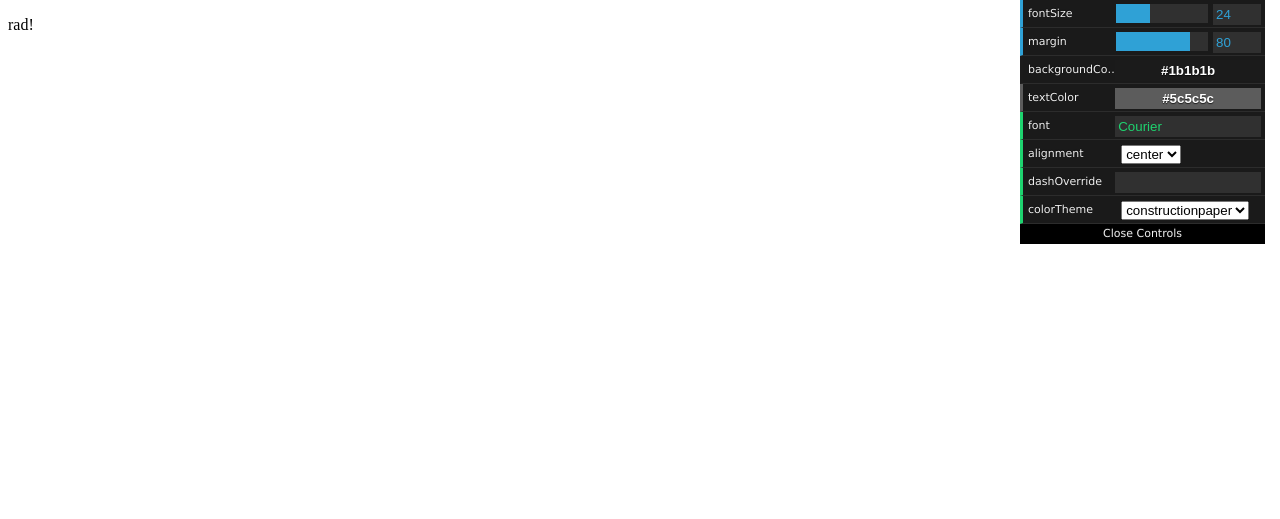
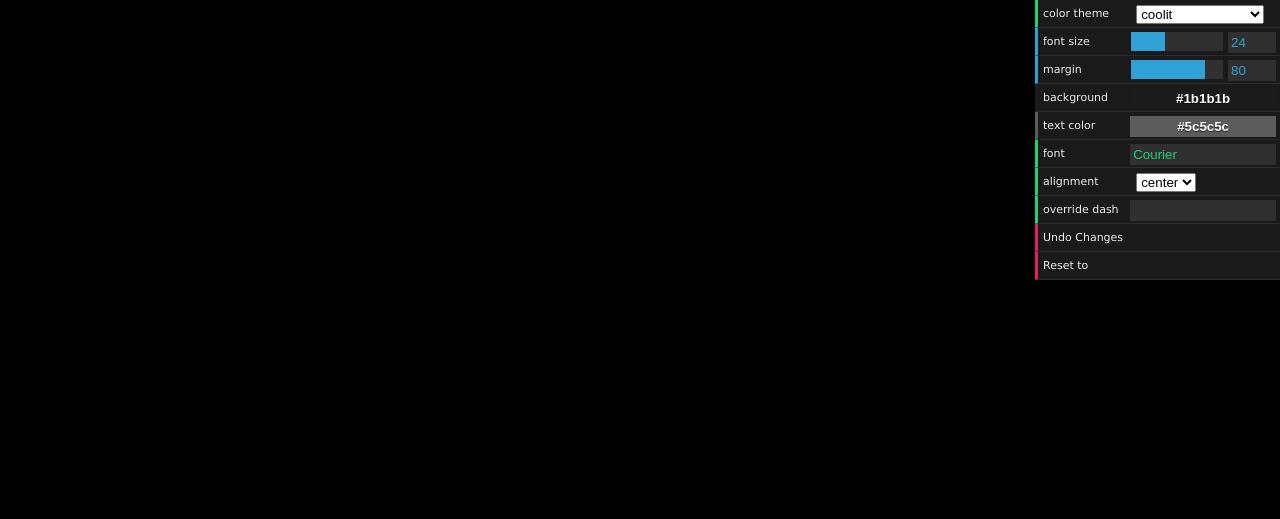
Before and after one commit to Mierenga/color-pattern-tabs-for-ultimate-guitar, a browser extension: page index.html in a window 1280 px wide. Drawn offline with Linux system fonts and the light colour scheme.

Commit message:
Updated options menu to use local storage to save settings and add undo and reset buttons

```diff
--- a/index.html
+++ b/index.html
@@ -3,8 +3,13 @@
   <head>
     <style>
 body {
-  width: 400px;
-  height: 500px;
+  width: 100%;
+  height: 100%;
+  margin:0;
+  background: black;
+}
+.dg.a {
+  margin-right: 0 !important;
 }
     </style>
   </head>
@@ -12,6 +17,5 @@ body {
     <script src="../lib/dat.gui.min.js"></script>
     <script src="../js/ChronoTabColors.js"></script>
     <script src="index.js"></script>
-    <p> rad! </p>
   </body>
 </html>
--- a/index.js
+++ b/index.js
@@ -1,7 +1,12 @@
 class GUIConfig {
-  constructor(controls, onChange) {
+  constructor(kv, controls, onChange) {
+    kv = kv || {};
     this._config = controls.reduce((obj, control) => {
-      obj[control.key] = control.value;
+      if (kv[control.key] !== undefined) {
+        obj[control.key] = kv[control.key];
+      } else {
+        obj[control.key] = control.default;
+      }
       return obj;
     }, {});
     this._gui = new dat.GUI();
@@ -26,34 +31,103 @@ class GUIConfig {
         }
       }
       if (entry.step) { control.min(entry.step); }
+      if (entry.name) { control.name(entry.name); }
 
       control.onFinishChange(() => onChange(this.kv));
-      console.dir(control);
     });
-    console.dir(this._gui);
+    let datGuiElement = document.getElementsByClassName('dg main a')[0];
+    console.log(datGuiElement.style);
+    document.body.style.width = datGuiElement.offsetWidth + 'px';
+    document.body.style.height = '300px';
+    console.log('gui');
+    console.log(this._gui);
+    this._gui.__closeButton.hidden = true;
   }
   get kv() { return this._config; }
 };
 
-document.chronos = ((exports)=>{
-
-  exports.postConfig = (config) => {
+document.chronos= ((namespace)=>{
+  namespace.postConfig = (config) => {
     Object.assign(config, { isConfig: true });
     chrome.tabs.query({active: true, currentWindow: true}, function(tabs) {
       chrome.tabs.sendMessage(tabs[0].id, config);
     });
   };
 
-  exports.gui = new GUIConfig([
-    { key: 'fontSize',            value: 24, min: 1, max: 64, step: 1 },
-    { key: 'margin',              value: 80, min: 0, max: 100, step: 1},
-    { key: 'backgroundColor',     value: '#1B1B1B',   type: 'color'},
-    { key: 'textColor',           value: '#5c5c5c',   type: 'color' },
-    { key: 'font',                value: 'Courier', },
-    { key: 'alignment',           value: 'center', options: ['center', 'left', 'right']},
-    { key: 'dashOverride',        value: '', },
-    { key: 'colorTheme',          value: 'constructionpaper', options: Object.keys(document.chronos_colors).sort()},
-  ], exports.postConfig);
+  namespace.defaultControls = [
+    {
+      key: 'colorTheme',
+      name: 'color theme',
+      default: 'coolit',
+      options: Object.keys(document.chronos_colors).sort()
+    },
+    {
+      key: 'fontSize',
+      name: 'font size',
+      default: 24, min: 1, max: 64, step: 1
+    },
+    {
+      key: 'margin',
+      default: 80, min: 0, max: 100, step: 1},
+    {
+      key: 'backgroundColor',
+      name: 'background',
+      default: '#1B1B1B',
+      type: 'color'
+    },
+    {
+      key: 'textColor',
+      name: 'text color',
+      default: '#5c5c5c',
+      type: 'color'
+    },
+    {
+      key: 'font',
+      default: 'Courier',
+    },
+    {
+      key: 'alignment',
+      default: 'center',
+      options: ['center', 'left', 'right']
+    },
+    {
+      key: 'dashOverride',
+      name: 'override dash',
+      default: '',
+    },
+    {
+      key: 'undoChanges',
+      name: 'Undo Changes',
+      default: () => {
+        namespace.gui._gui.__controllers.forEach(controller => {
+          controller.setValue(controller.initialValue);
+        });
+      },
+    },
+    {
+      key: 'resetToDefault',
+      name: 'Reset to Defaults',
+      default: () => {
+        let defaultControlsMap = namespace.defaultControls.reduce((obj, control) => {
+          obj[control.key] = control.default;
+          return obj;
+        }, {});
+        namespace.gui._gui.__controllers.forEach(controller => {
+          controller.setValue(defaultControlsMap[controller.property]);
+        });
+      },
+    },
+  ];
+
+  onControlValuesChanged = (kv) => {
+    namespace.postConfig(kv);
+    chrome.storage.sync.set({config: kv}, (err) => {
+      if (err) { console.log('error saving kv to storage'); }
+    });
+  };
+
+
+  namespace.gui = new GUIConfig(namespace.loadedConfig, namespace.defaultControls, onControlValuesChanged);
 
   let run = (files, data) => chrome.tabs.query({active: true, currentWindow: true}, function(tabs) {
     if (typeof files !== 'object') { return; }
@@ -64,14 +138,14 @@ document.chronos = ((exports)=>{
       files.js.forEach((file, i) => {
 
         let cb = (i === files.js.length-1) ? (args) => {
-          if (data) { exports.postConfig(data); }
+          if (data) { namespace.postConfig(data); }
         } : undefined;
         chrome.tabs.executeScript(tabs[0].id, {file: file, }, cb)
       });
     }
   });
 
-  exports.loadLibs = () => {
+  namespace.loadLibs = () => {
     run({
       js: [
         '/lib/extutil.js',
@@ -85,18 +159,18 @@ document.chronos = ((exports)=>{
     });
   }
 
-  exports.simplify = () => run({
+  namespace.simplify = () => run({
     js: [
       '/js/simplify.js',
     ],
-  }, exports.gui.kv);
+  }, namespace.gui.kv);
 
-  return exports;
-})({});
+  return namespace;
+})
 
-
-
-
-
-document.chronos.loadLibs();
-document.chronos.simplify();
+// chrome.storage.sync.set({config: {}}, ()=>{});
+chrome.storage.sync.get('config', (retrieved) => {
+  document.chronos = document.chronos({ loadedConfig: retrieved.config });
+  document.chronos.loadLibs();
+  document.chronos.simplify();
+});
```
Also changed, not shown: init.js (+4 -11 lines).
